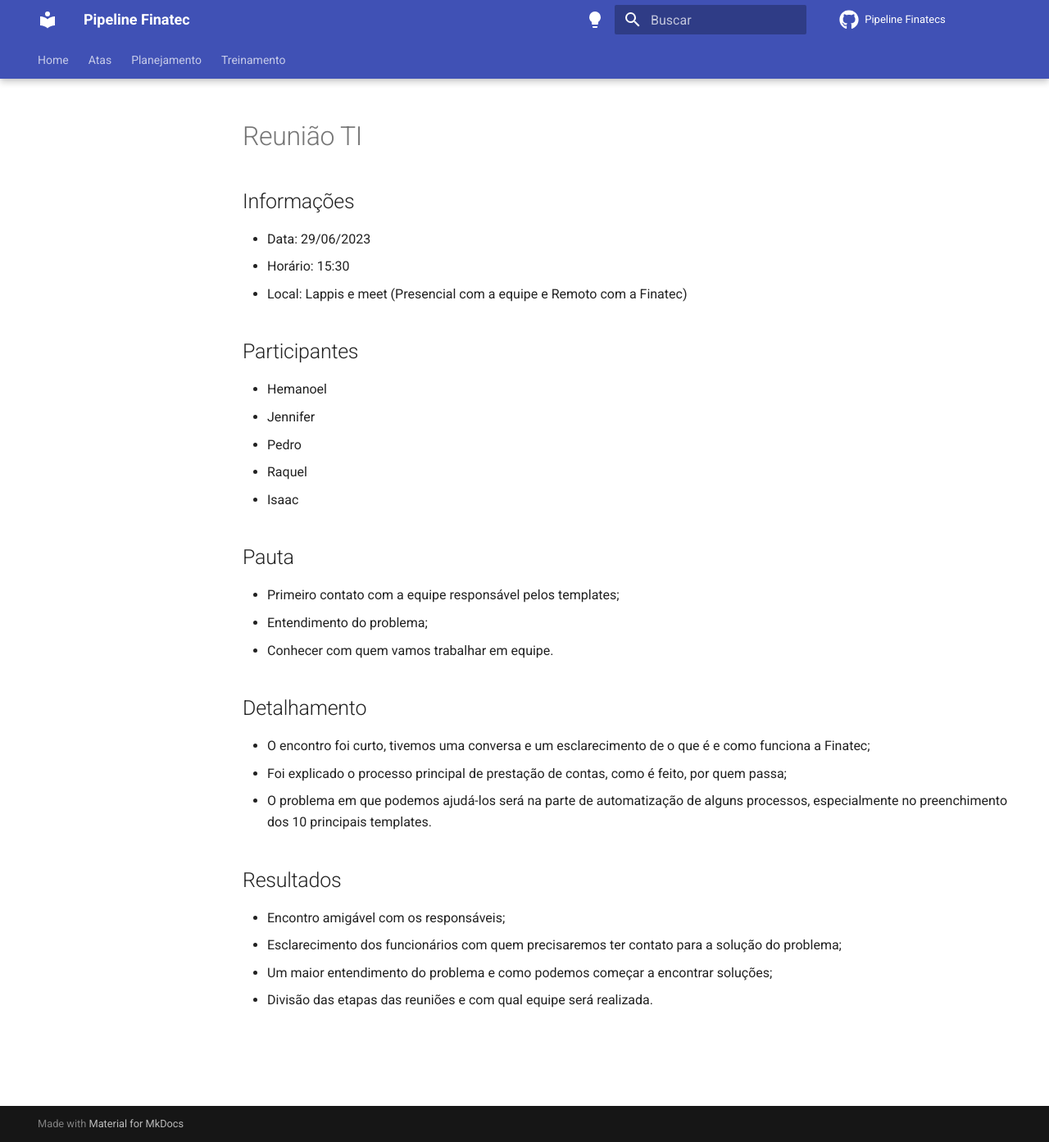
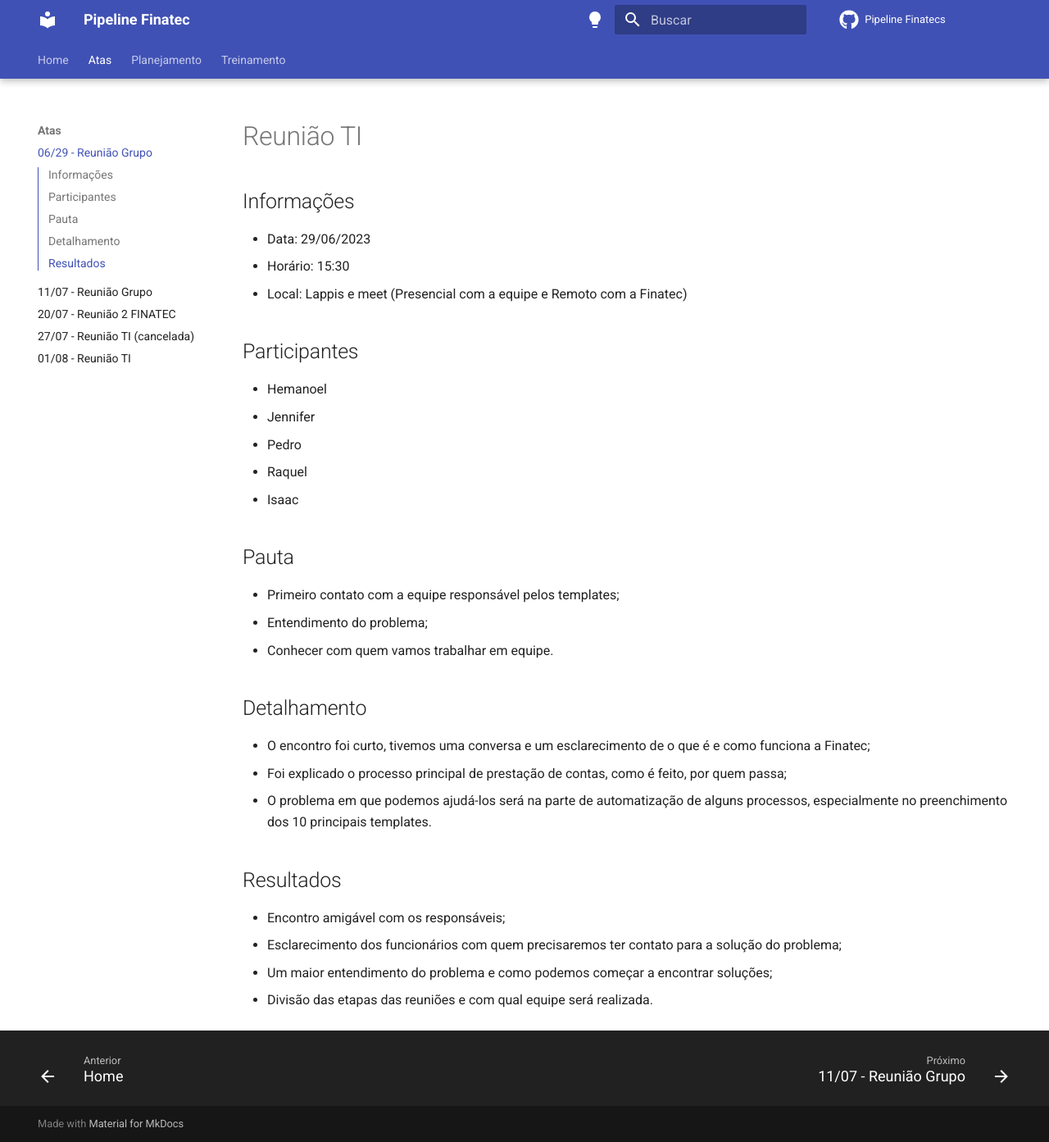
Before and after one commit to ResidenciaTICBrisa/05_PipelineFinatec, an MkDocs documentation site: the page built from docs/atas/06-29.md, in a window 1280 px wide and 1393 px high. Shown: the whole window at 82% size. Built offline with MkDocs 1.6.1 and Material for MkDocs 9.7.7, drawn with Linux system fonts in a browser that asks for light colours; comment, search, counter and statistics services are not loaded.

Commit message:
atualizado ata do dia 06/29

```diff
--- a/mkdocs.yml
+++ b/mkdocs.yml
@@ -52,6 +52,7 @@ theme:
 nav:
   - Home: index.md
   - Atas:
+    - 06/29 - Reunião Grupo: atas/06-29.md
     - 11/07 - Reunião Grupo: atas/07-11.md
     - 20/07 - Reunião 2 FINATEC: atas/07-20.md
     - 27/07 - Reunião TI (cancelada): atas/07-27.md
```
